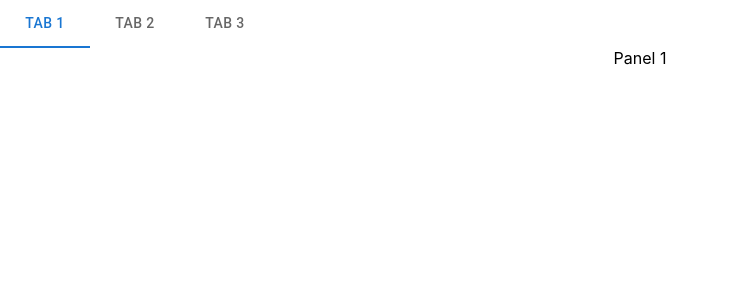
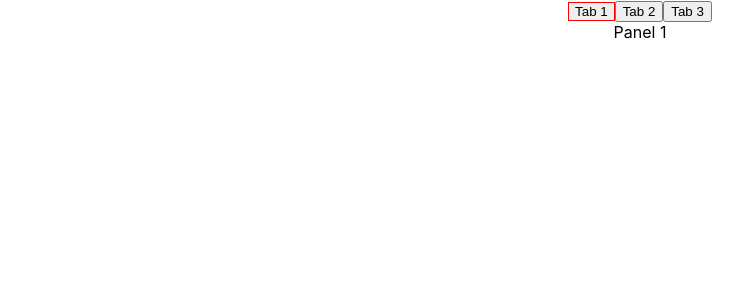
Before and after one commit to Rahulrai1998/frontend-machine-coding, a React (Create React App) app: page / in a window 1280 px wide. Shown: the top 300 px of the page, without its empty margins (0-750 px from the left). Built offline with nearby package versions, Linux system fonts and the light colour scheme.

Commit message:
keyboard accessibilty implemented

```diff
--- a/src/App.js
+++ b/src/App.js
@@ -4,6 +4,7 @@ import TabList from "./components/tab-list";
 import Theme from "./components/theme-provider";
 import MuiTab from "./components/mui-tabs";
 import MuiTabsPkg from "./components/mui-tabs-pkg";
+import TabComponent from "./components/tab-list";
 
 function App() {
   return (
@@ -11,7 +12,8 @@ function App() {
       {/* <TabList/> */}
       {/* <Theme /> */}
       {/* <MuiTab /> */}
-      <MuiTabsPkg />
+      {/* <MuiTabsPkg /> */}
+      <TabComponent />
     </div>
   );
 }
--- /dev/null
+++ b/src/components/tab-list/components/TabList.jsx
@@ -0,0 +1,66 @@
+import React, { useRef, useState } from "react";
+import { tabData } from "../constants";
+
+const TabList = ({ defaulValue = 0 }) => {
+  const [selected, setSelected] = useState(defaulValue);
+  const tabRefs = useRef([]);
+
+  const handleChange = (index) => {
+    setSelected(index);
+  };
+
+  const focusTab = (index) => {
+    if (tabRefs.current[index]) tabRefs.current[index].focus();
+  };
+
+  const handleKeyDown = (event, index) => {
+    let newIndex = index;
+    switch (event.key) {
+      case "ArrowRight":
+        newIndex = (index + 1) % tabData.length;
+        focusTab(newIndex);
+        break;
+      case "ArrowLeft":
+        newIndex = (index - 1 + tabData.length) % tabData.length;
+        focusTab(newIndex);
+        break;
+      case "Enter":
+      case " ":
+        setSelected(index);
+        break;
+      default:
+        break;
+    }
+  };
+
+  return (
+    <>
+      <div role="tablist" aria-label="Tabs">
+        {tabData.map((tab, index) => (
+          <button
+            key={tab.id}
+            ref={(el) => (tabRefs.current[index] = el)}
+            id={`tab-${tab.id}`}
+            role="tab"
+            aria-selected={selected === index}
+            aria-controls={`tabpanel-${index}`}
+            onClick={() => handleChange(index)}
+            onKeyDown={(e) => handleKeyDown(e, index)}
+            style={{ border: index === selected ? "red solid 1px" : null }}
+          >
+            {tab.label}
+          </button>
+        ))}
+      </div>
+      <div
+        role="tabpanel"
+        aria-labelledby={`tab-${tabData[selected].id}`}
+        id={`tabpanel-${selected}`}
+      >
+        {tabData[selected].component}
+      </div>
+    </>
+  );
+};
+
+export default TabList;
--- /dev/null
+++ b/src/components/tab-list/constants.js
@@ -0,0 +1,5 @@
+export const tabData = [
+  { id: "1", label: "Tab 1", component: "Panel 1" },
+  { id: "2", label: "Tab 2", component: "Panel 2" },
+  { id: "3", label: "Tab 3", component: "Panel 3" },
+];
--- a/src/components/tab-list/index.jsx
+++ b/src/components/tab-list/index.jsx
@@ -1,4 +1,10 @@
-const TabList = () => {
-  return <div>hello</div>;
+import TabList from "./components/TabList";
+
+const TabComponent = () => {
+  return (
+    <>
+      <TabList defaulValue={0} />
+    </>
+  );
 };
-export default TabList;
+export default TabComponent;
```
